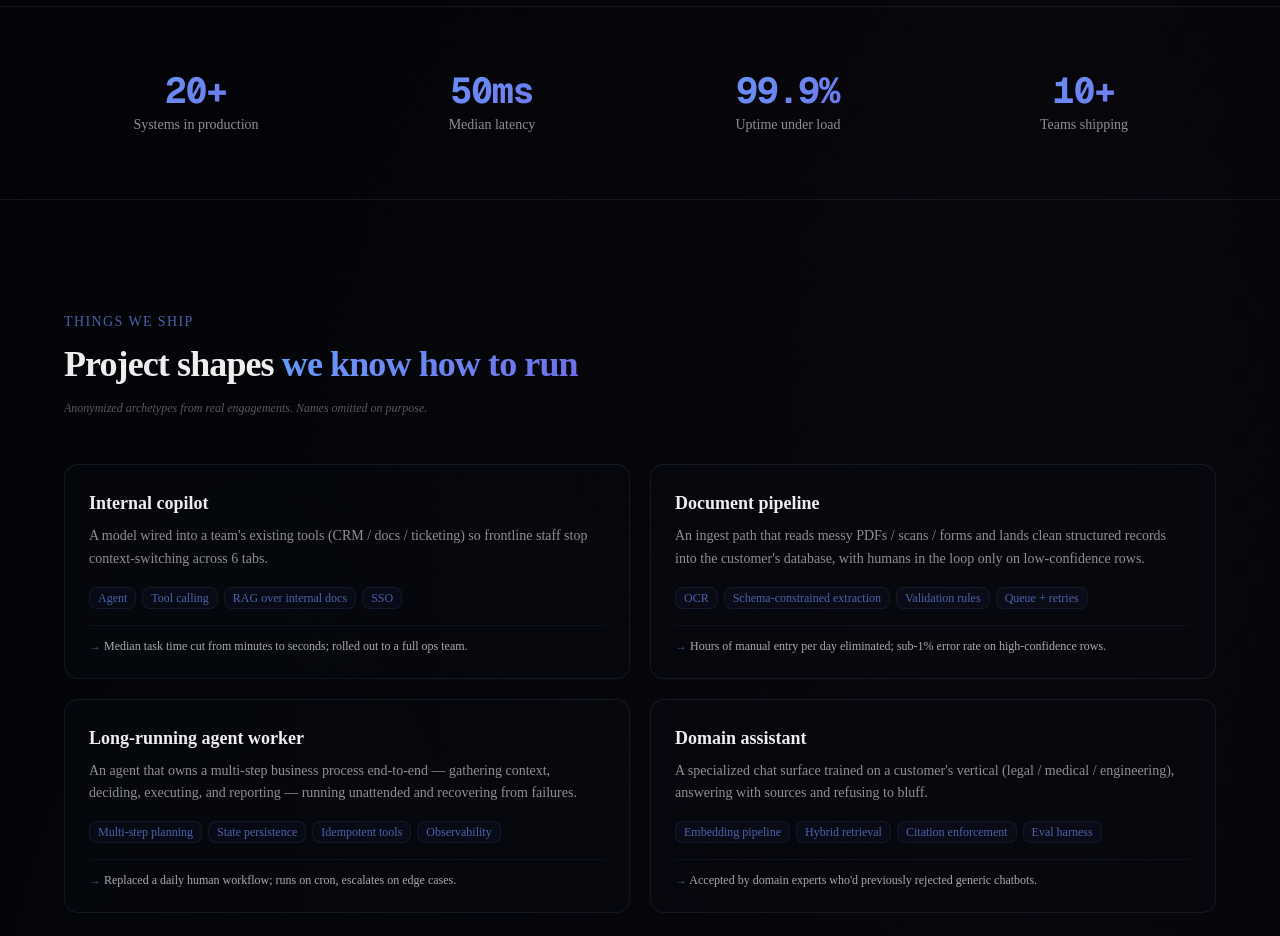
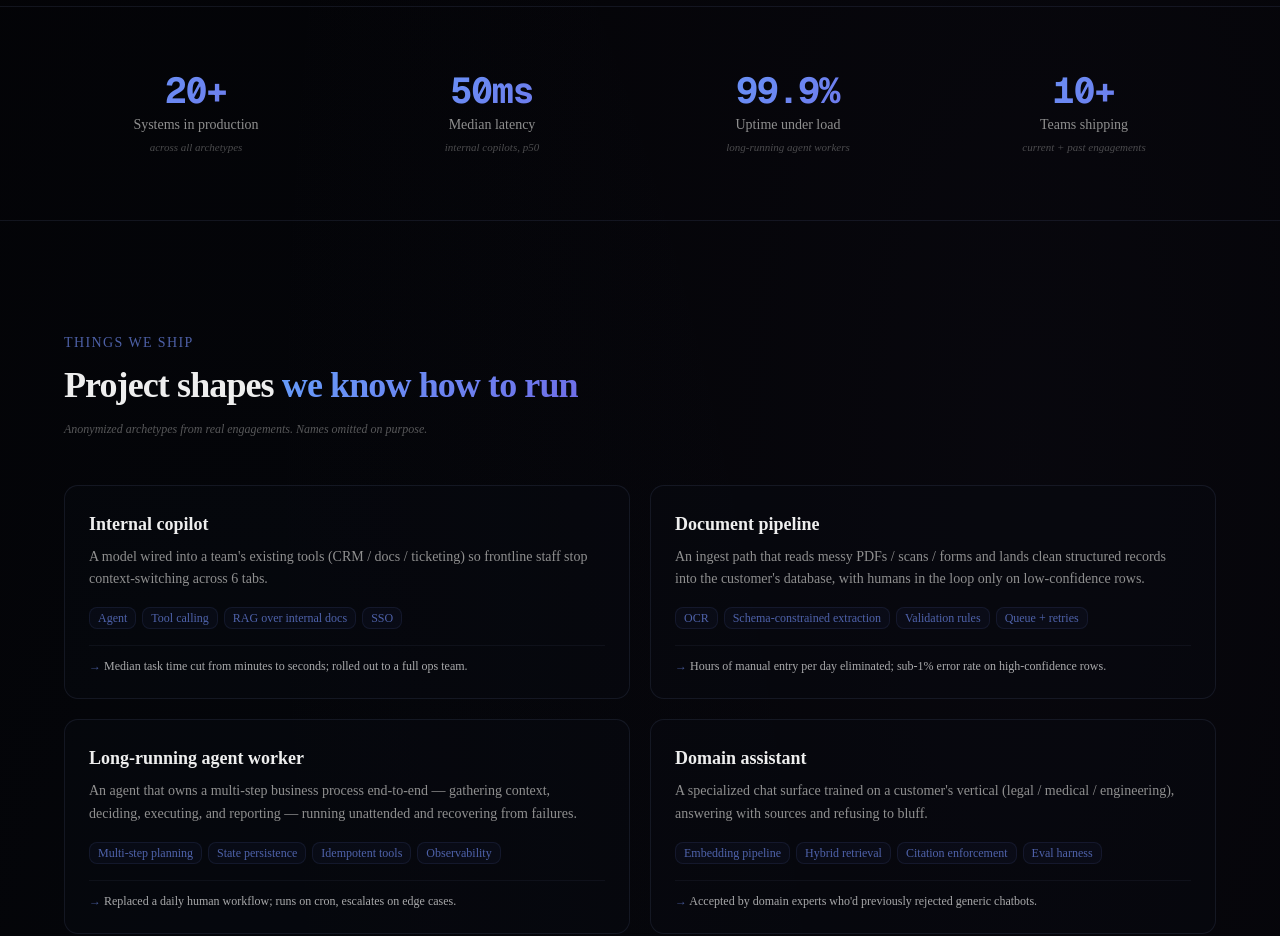
Before and after one commit to Heyjoy/mirrorsverse, a Next.js app: page /en in a window 1280 px wide. Shown: the part 2020-2956 px from the top of the page. Built offline with nearby package versions, Linux system fonts and the light colour scheme.

Commit message:
feat(metrics): [CR-004] add source attribution to each metric
每条数据加 11px 灰字 source 行（覆盖所有原型 / copilot p50 / agent worker / 历史合作），让裸数字变成有归属的指标。

```diff
--- a/src/app/[locale]/page.tsx
+++ b/src/app/[locale]/page.tsx
@@ -129,7 +129,7 @@ export default async function LocaleHome({
         <ScrollReveal className="mx-auto max-w-6xl">
           <div className="grid grid-cols-2 gap-8 sm:grid-cols-4">
             {t.metrics.map((m) => (
-              <Metric key={m.label} value={m.value} label={m.label} />
+              <Metric key={m.label} value={m.value} label={m.label} source={m.source} />
             ))}
           </div>
         </ScrollReveal>
@@ -330,13 +330,14 @@ function ServiceCard({
   );
 }
 
-function Metric({ value, label }: { value: string; label: string }) {
+function Metric({ value, label, source }: { value: string; label: string; source: string }) {
   return (
     <div className="text-center">
       <p className="text-3xl font-bold tracking-tight text-accent-gradient sm:text-4xl font-mono">
         {value}
       </p>
       <p className="mt-1 text-sm text-muted-foreground">{label}</p>
+      <p className="mt-1 text-[11px] text-muted-foreground/50 italic">{source}</p>
     </div>
   );
 }
--- a/src/i18n/dictionaries.ts
+++ b/src/i18n/dictionaries.ts
@@ -50,7 +50,7 @@ export type Dict = {
     };
     items: { title: string; desc: string }[];
   };
-  metrics: { value: string; label: string }[];
+  metrics: { value: string; label: string; source: string }[];
   about: {
     eyebrow: string;
     title: string;
@@ -155,10 +155,10 @@ const en: Dict = {
     ],
   },
   metrics: [
-    { value: "20+", label: "Systems in production" },
-    { value: "50ms", label: "Median latency" },
-    { value: "99.9%", label: "Uptime under load" },
-    { value: "10+", label: "Teams shipping" },
+    { value: "20+", label: "Systems in production", source: "across all archetypes" },
+    { value: "50ms", label: "Median latency", source: "internal copilots, p50" },
+    { value: "99.9%", label: "Uptime under load", source: "long-running agent workers" },
+    { value: "10+", label: "Teams shipping", source: "current + past engagements" },
   ],
   about: {
     eyebrow: "About",
@@ -268,10 +268,10 @@ const zh: Dict = {
     ],
   },
   metrics: [
-    { value: "20+", label: "上线运行的系统" },
-    { value: "50ms", label: "中位响应延迟" },
-    { value: "99.9%", label: "高负载可用率" },
-    { value: "10+", label: "在跑的客户团队" },
+    { value: "20+", label: "上线运行的系统", source: "覆盖所有项目原型" },
+    { value: "50ms", label: "中位响应延迟", source: "内部 copilot p50" },
+    { value: "99.9%", label: "高负载可用率", source: "长流程 Agent worker" },
+    { value: "10+", label: "在跑的客户团队", source: "当前 + 历史合作" },
   ],
   about: {
     eyebrow: "关于",
```
